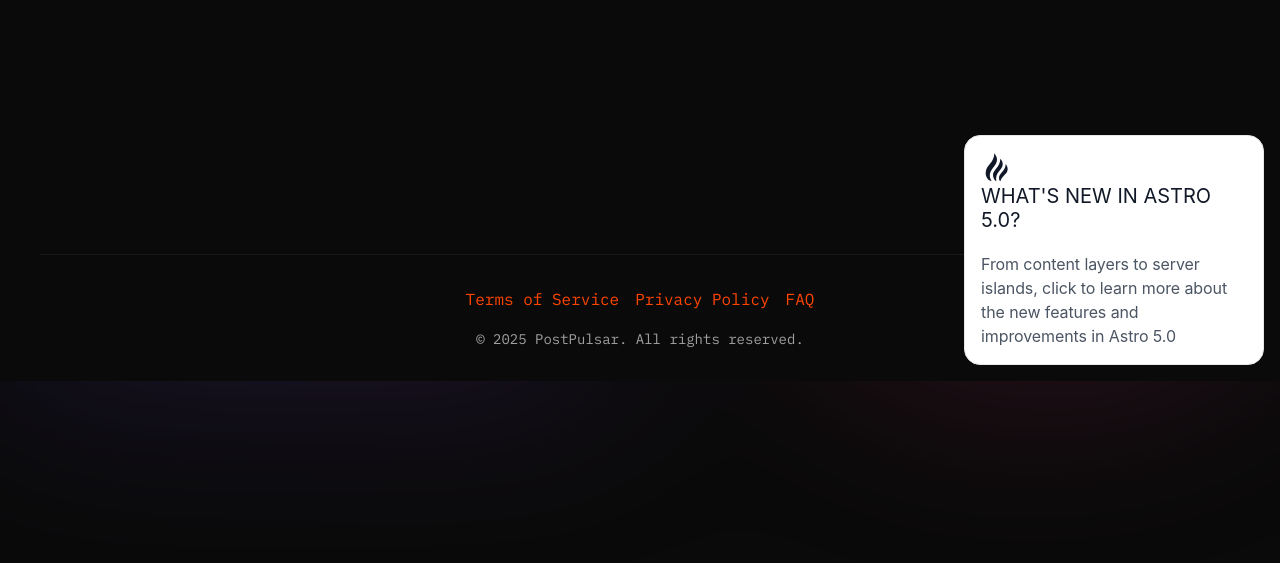
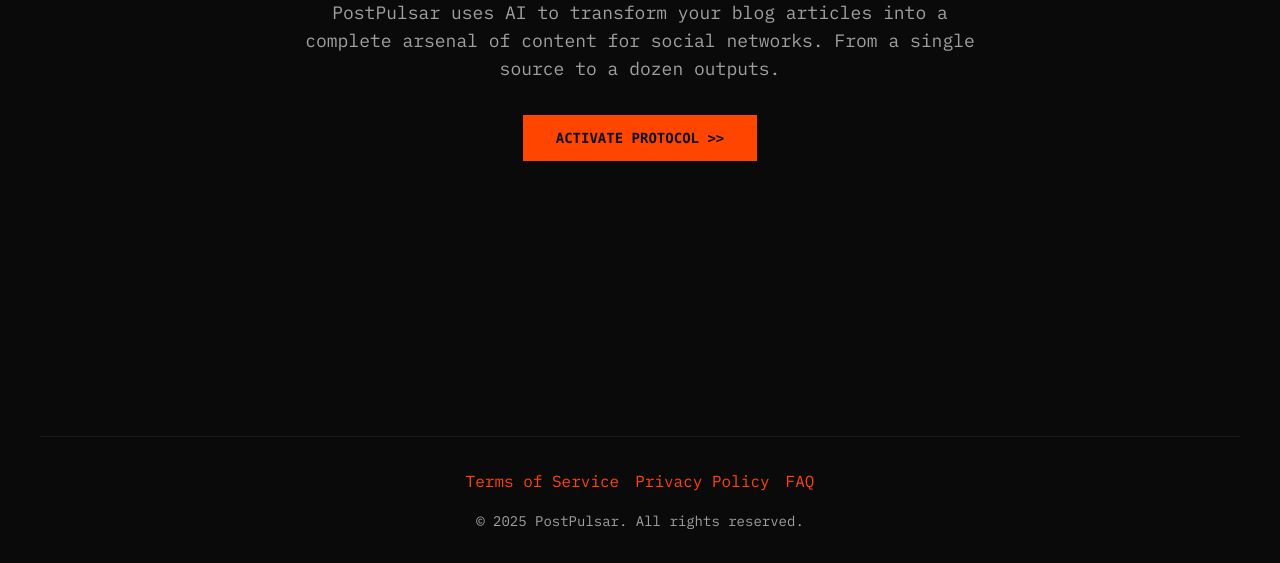
Before and after one commit to EnioAguiar/post-pulsar, an Astro site: page / in a window 1280 px wide. Shown: the part 419-982 px from the top of the page. Before the commit the page ends 800 px from the top, so only its background shows below. Built offline with nearby package versions, Linux system fonts and the light colour scheme; Astro itself is replaced by a stand-in of ours; no server answers.

Commit message:
fix(pages): Restore homepage content
Restores the original content of index.astro, which was accidentally overwritten. The correct SEO title and description have been reapplied.

```diff
--- a/src/pages/index.astro
+++ b/src/pages/index.astro
@@ -1,11 +1,39 @@
 ---
 import Layout from "../layouts/Layout.astro";
-import Welcome from "../components/Welcome.astro";
 
 const pageTitle = "PostPulsar | AI Content Repurposing for Social Media";
 const pageDescription = "Save hours of work. PostPulsar uses AI to transform your blog posts or articles into engaging social media content for LinkedIn, Twitter, Instagram, and more. Start for free.";
 ---
 
 <Layout title={pageTitle} description={pageDescription}>
-  <Welcome />
+  <main class="container">
+    <div
+      class="flex min-h-[calc(100vh-80px)] flex-col items-center justify-center text-center"
+    >
+      <h1 class="max-w-4xl text-5xl font-bold uppercase leading-tight">
+        DECODE YOUR CONTENT<span class="text-primary">.</span> AMPLIFY YOUR REACH<span
+          class="text-primary">.</span
+        >
+      </h1>
+      <p class="mt-4 max-w-2xl text-lg text-foreground/70">
+        PostPulsar uses AI to transform your blog articles into a complete
+        arsenal of content for social networks. From a single source to a dozen
+        outputs.
+      </p>
+
+      <div id="cta-buttons" class="mt-8 flex justify-center space-x-4">
+        <a
+          href="/signup"
+          class="border border-primary bg-primary px-8 py-3 font-mono text-sm font-bold uppercase text-background transition-colors hover:bg-primary/80"
+          data-auth="false">Activate Protocol &gt;&gt;</a
+        >
+        <a
+          href="/app"
+          class="border border-primary bg-primary px-8 py-3 font-mono text-sm font-bold uppercase text-background transition-colors hover:bg-primary/80"
+          data-auth="true"
+          style="display: none;">Access Dashboard &gt;&gt;</a
+        >
+      </div>
+    </div>
+  </main>
 </Layout>
```
